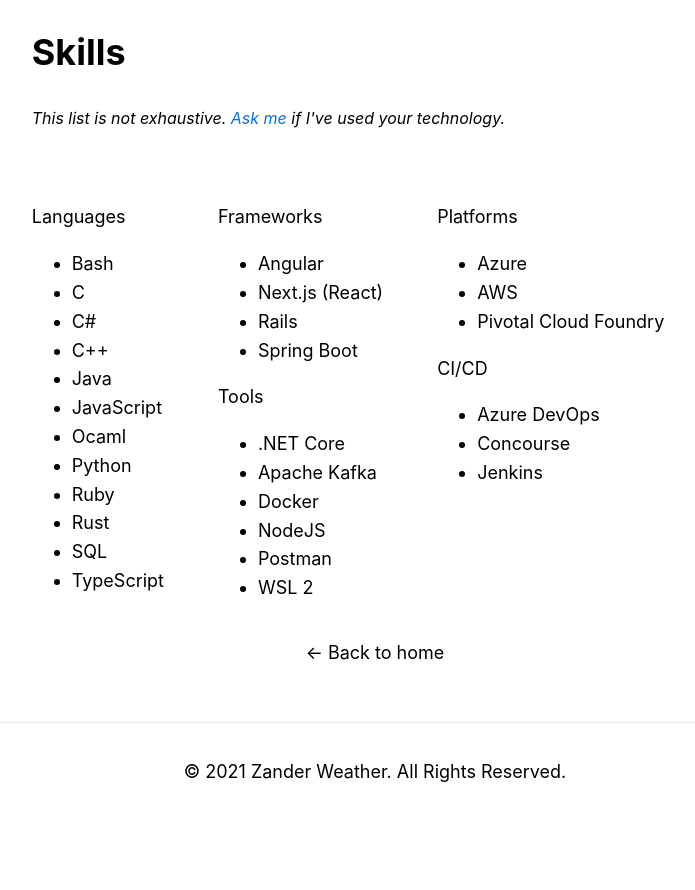
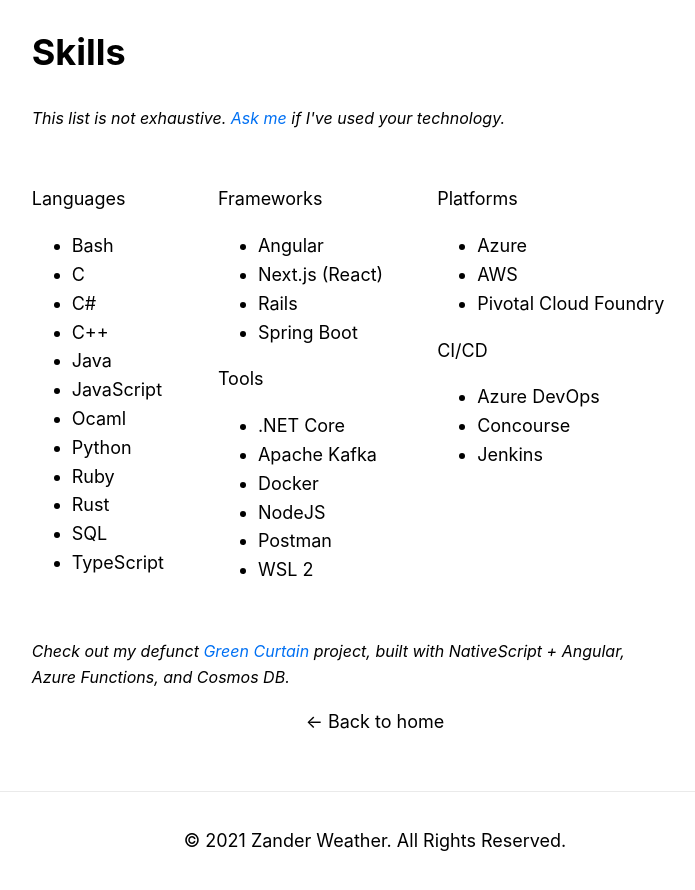
Before and after one commit to steamwings/me, a Next.js app: page /skills in a window 1280 px wide. Shown: the whole page, without its empty margins (265-960 px from the left). Before the commit the page ends 822 px from the top, so only its background shows below. Built offline with nearby package versions, Linux system fonts and the light colour scheme.

Commit message:
Add Green Curtain link

```diff
--- a/pages/skills.js
+++ b/pages/skills.js
@@ -5,8 +5,10 @@
   return (
     <Layout>
       <h1>Skills</h1>
-      <p className={utilStyles.small}>This list is not exhaustive.&nbsp;
-      <a className={utilStyles.linkBlue} href="mailto:contact@zweather.me" aria-label="email link">Ask me</a>
+      <p className={utilStyles.note}>This list is not exhaustive.&nbsp;
+      <a className={utilStyles.linkBlue}
+        href="mailto:contact@zweather.me"
+        aria-label="email link">Ask me</a>
       &nbsp;if I&apos;ve used your technology.</p>
       <div className={utilStyles.grid}>
         <span>
@@ -59,6 +61,13 @@
           </ul>
         </span>
       </div>
+      <div className={utilStyles.note}>
+        Check out my defunct&nbsp;
+        <a className={utilStyles.linkBlue}
+          href="https://github.com/steamwings?tab=repositories&q=gc&type=&language=&sort="
+          aria-label="Green Curtain project">Green Curtain</a>
+        &nbsp;project, built with NativeScript + Angular, Azure Functions, and Cosmos DB.
+      </div>
     </Layout>
   )
 }
--- a/styles/utils.module.css
+++ b/styles/utils.module.css
@@ -4,7 +4,8 @@
   justify-content: center;
   flex-wrap: wrap;
   max-width: 800px;
-  margin-top: 3rem;
+  margin-top: 2rem;
+  margin-bottom: 2rem
 }
 
 .grid * {
@@ -15,9 +16,10 @@
   color: #0070f3;
 }
 
-.small {
+.note {
   font-size: medium;
   font-style: italic;
+  max-width: 600px;
 }
 
 .heading2Xl {
```
